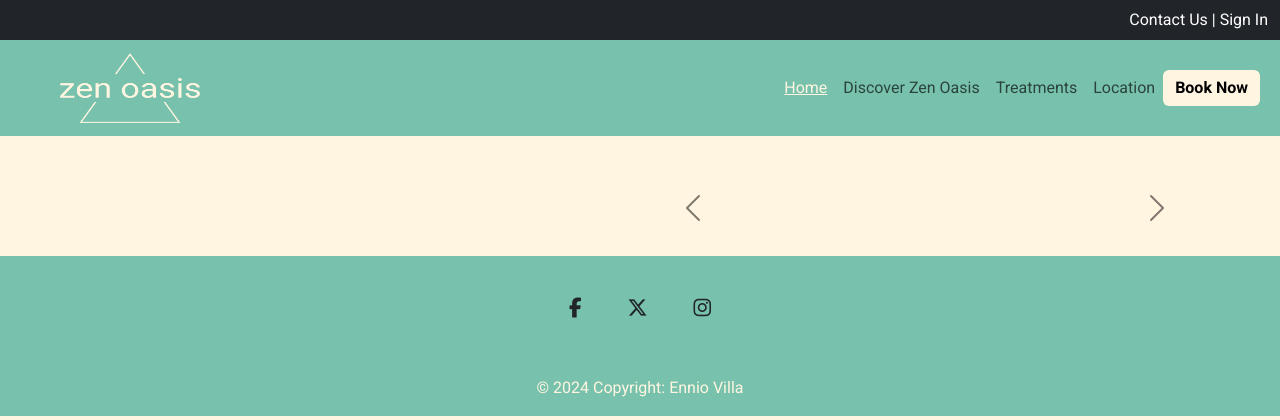
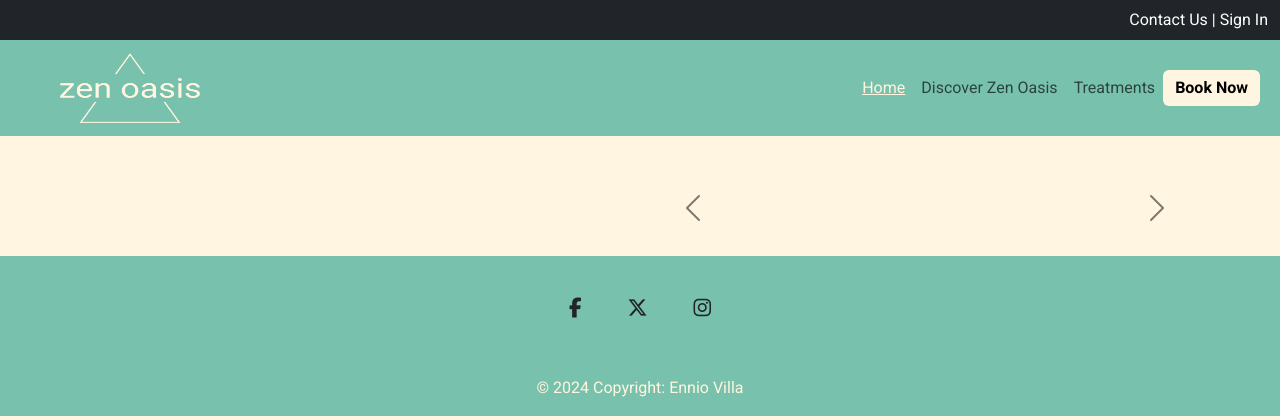
Before and after one commit to enniovilla/project-4-ci, a Django app: page / in a window 1280 px wide. Shown: the top 420 px of the page. Run offline with Django 5.2, Linux system fonts and the light colour scheme; data that the repository does not hold is empty; some libraries are stand-ins or nearby versions.

Commit message:
Remove location html

```diff
--- a/main/urls.py
+++ b/main/urls.py
@@ -5,5 +5,4 @@ urlpatterns = [
     path('', views.home, name='home'),
     path('discover/', views.discover_spa, name='discover_spa'),
     path('treatments/', views.treatments, name='treatments'),
-    path('location/', views.location, name='location'),
 ]
--- a/main/views.py
+++ b/main/views.py
@@ -22,6 +22,3 @@ def discover_spa(request):
 
 def treatments(request):
     return render(request, 'main/treatments.html')
-
-def location(request):
-    return render(request, 'main/location.html')
--- a/templates/base.html
+++ b/templates/base.html
@@ -51,9 +51,6 @@
                         <li class="nav-item">
                             <a class="nav-link" href="{% url 'treatments' %}">Treatments</a>
                         </li>
-                        <li class="nav-item">
-                            <a class="nav-link" href="{% url 'location' %}">Location</a>
-                        </li>
                     </ul>
                     <button class="btn btn-light btn-old-lace fw-bold me-2" type="button">Book Now</button>
                 </div>
--- a/zen_oasis_spa/settings.py
+++ b/zen_oasis_spa/settings.py
@@ -28,7 +28,7 @@ TEMPLATES_DIR = os.path.join(BASE_DIR, 'templates')
 SECRET_KEY = os.environ.get("SECRET_KEY")
 
 # SECURITY WARNING: don't run with debug turned on in production!
-DEBUG = True
+DEBUG = False
 
 ALLOWED_HOSTS = ['8000-enniovilla-project4ci-qvaskfhtuk5.ws.codeinstitute-ide.net',
                 '.herokuapp.com']
```
Also changed, not shown: main/templates/main/location.html (deleted, +0 -9 lines).
